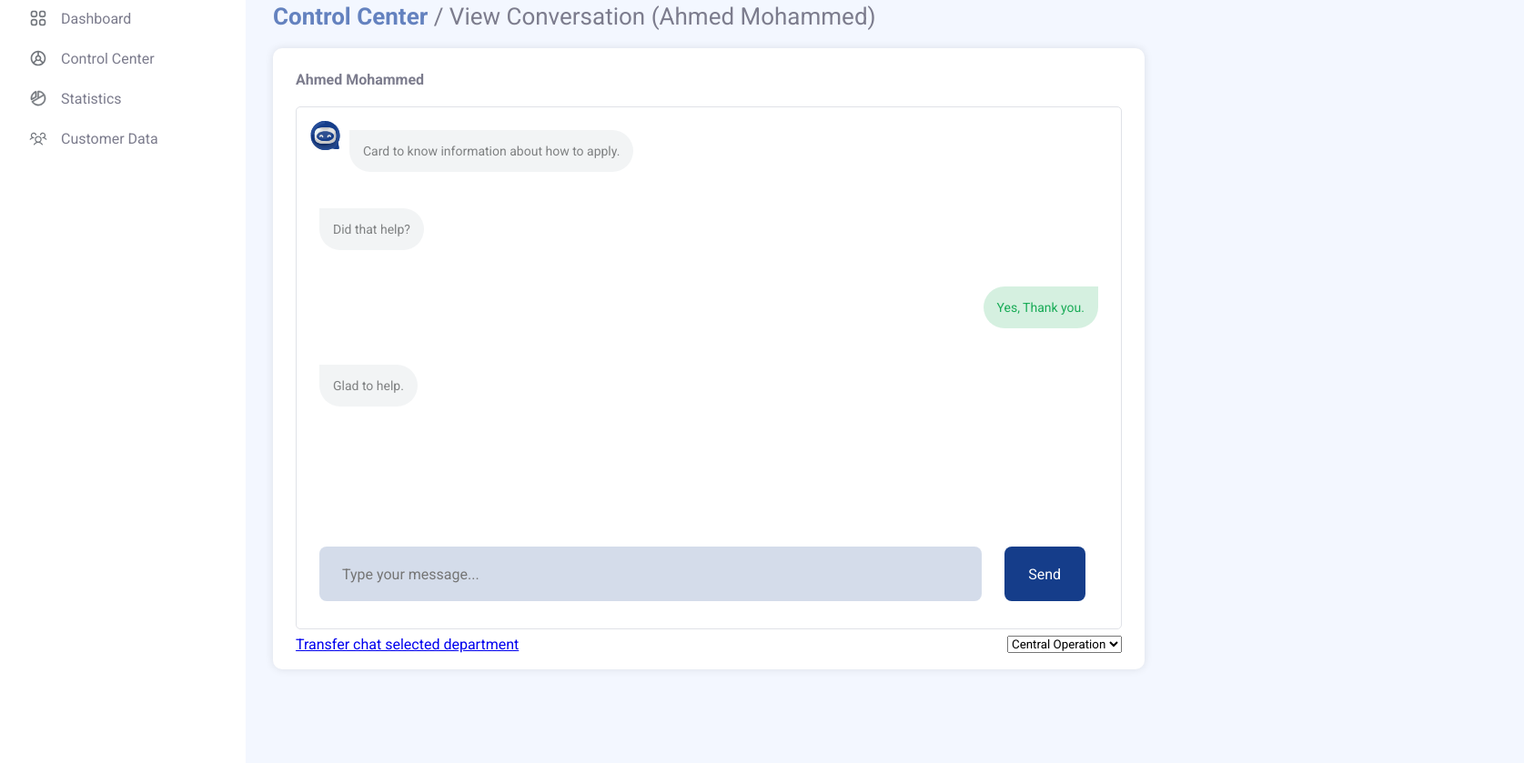
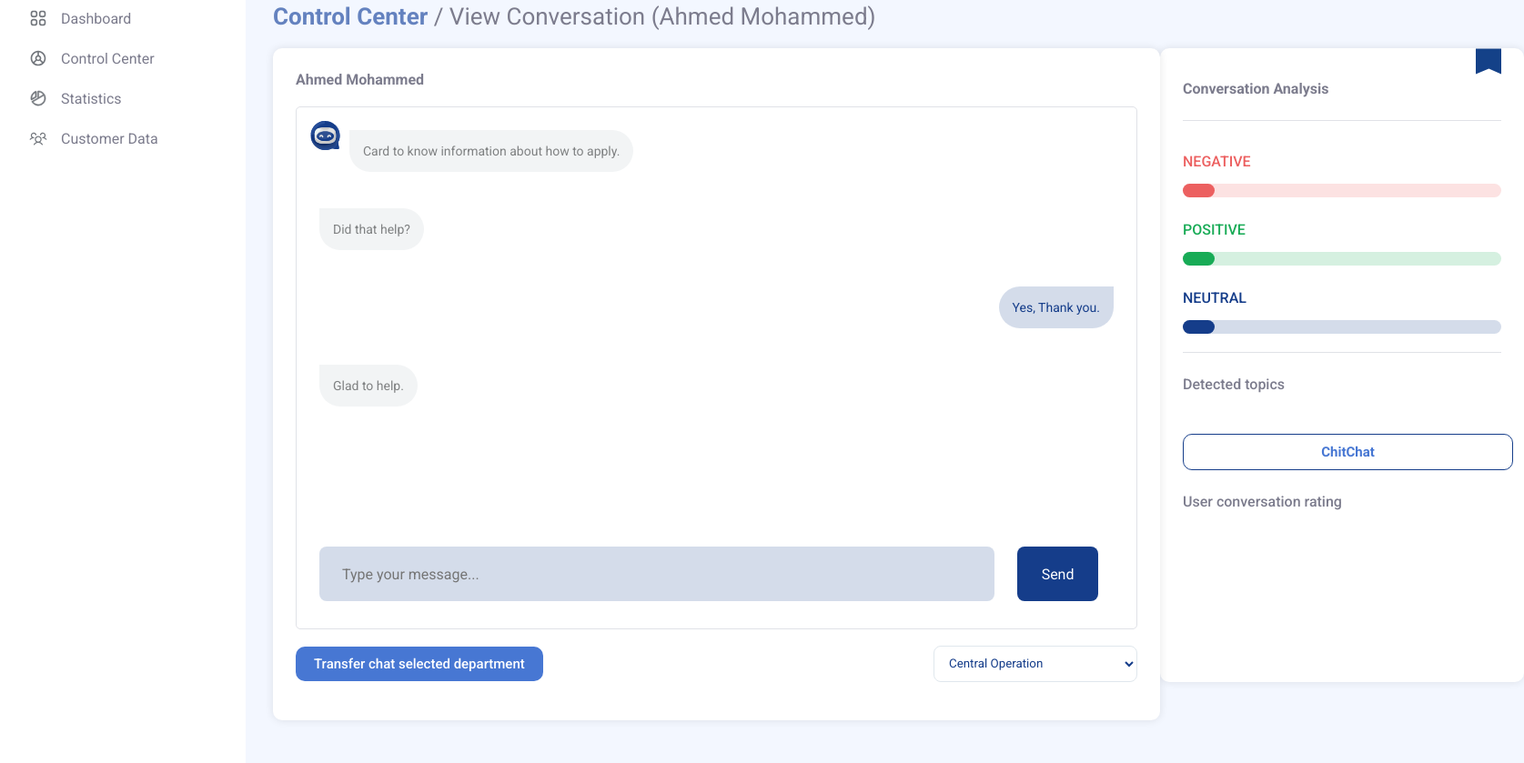
Before and after one commit to malhaniah/ejada-dashboard, a website built with Vite: page viewConversation.html in a window 1280 px wide. Shown: the part 127-966 px from the top of the page at 91% size, 1675 px wide, since content can reach past the window. Built offline with nearby package versions, Linux system fonts and the light colour scheme.

Commit message:
added 'view conversation' page + fixing layouts

```diff
--- a/styles/control-center.css
+++ b/styles/control-center.css
@@ -26,8 +26,9 @@
 
 .chat-boxes-container {
   width: 100%;
-  display: grid;
-  grid-template-columns: repeat(4, auto);
+  display: flex;
+  flex-wrap: wrap;
+  justify-content: space-around;
   gap: 25px;
 }
 
@@ -185,13 +186,13 @@
   width: 100%;
   position: relative;
   display: grid;
-  grid-template-columns: repeat(2, 1fr);
+  grid-template-columns: auto auto;
   grid-template-areas: "conversation conversation-analysis";
 }
 
 .conversation-container {
-  width: 958px;
-  max-height: 697px;
+  width: 975px;
+  height: fit-content;
   background-color: var(--main-color);
   border-radius: 10px;
   padding: 25px;
@@ -200,11 +201,11 @@
   grid-area: conversation;
 }
 
-.conversation-container .conversation-head {
+.conversation-head {
   margin-bottom: 20px;
 }
 
-.conversation-container .conversation-head .conversation-name {
+.conversation-head .conversation-name {
   color: var(--text-color);
   font-size: 16px;
   font-style: normal;
@@ -221,13 +222,12 @@
   border: 1px solid var(--borders-color);
 }
 
-.dialog {
+.conversation-box .dialog {
   width: 100%;
   height: 80%;
   overflow-y: scroll;
   display: flex;
   gap: 20px;
-
   flex-direction: column;
 }
 
@@ -267,8 +267,164 @@
 
 .conversation-options {
   width: 100%;
-  height: calc(100% - 600px);
+  height: 75px;
   display: flex;
   align-items: center;
   justify-content: space-between;
 }
+
+.conversation-options a {
+  display: inline-flex;
+  padding: 10px 20px;
+  align-items: flex-start;
+  gap: 10px;
+  background-color: var(--view-chat-button-color);
+  border-radius: 10px;
+  outline: none;
+  border: none;
+  color: var(--white-100, #fff);
+  font-size: 15px;
+  font-style: normal;
+  font-weight: 500;
+  text-decoration: none;
+  line-height: normal;
+}
+
+.conversation-options select {
+  display: flex;
+  width: 224.01px;
+  height: var(--40, 40px);
+  padding: 9px 12px;
+  align-items: center;
+  gap: var(--8, 8px);
+  flex-shrink: 0;
+  border-radius: var(--8, 8px);
+  border: 1px solid #e0e7ed;
+  background: var(--white-100, #fff);
+  color: var(--customer-dialog-blue-text-color);
+}
+
+/* conversation analysis */
+.conversation-analysis {
+  width: 400px;
+  padding: 10px 25px;
+  height: 697px;
+  background-color: var(--main-color);
+  box-shadow: 0 0 10px rgba(0, 0, 0, 0.1);
+  grid-area: conversation-analysis;
+  display: flex;
+  flex-direction: column;
+  border-radius: 10px;
+}
+
+.conversation-analysis .conversation-head {
+  padding: 25px 0;
+  display: flex;
+  justify-content: space-between;
+  border-bottom: 1px solid var(--borders-color);
+}
+
+.conversation-analysis .conversation-head .icon {
+  margin-top: -60px;
+  filter: var(--filter-marked-blue);
+}
+
+.analysis-feedback {
+  width: 100%;
+  display: flex;
+  flex: 2;
+  flex-direction: column;
+  gap: 25px;
+  border-bottom: 1px solid var(--borders-color);
+}
+
+.progress-analysis {
+  width: 100%;
+  height: 50px;
+}
+
+.progress-name {
+  padding: 15px 0;
+  text-transform: uppercase;
+  font-weight: 500;
+}
+
+.progress-name.red {
+  color: var(--customer-dialog-red-text-color);
+}
+
+.progress-name.green {
+  color: var(--customer-dialog-green-text-color);
+}
+
+.progress-name.blue {
+  color: var(--customer-dialog-blue-text-color);
+}
+
+.progress-container {
+  width: 100%;
+  height: 15px;
+  border-radius: 1rem;
+  position: relative;
+}
+
+.progress {
+  width: 10%;
+  border-radius: 1rem;
+  height: 100%;
+}
+
+.progress-container.red {
+  background-color: var(--customer-dialog-red-background-color);
+}
+
+.progress.red {
+  background-color: var(--customer-dialog-red-text-color);
+}
+
+.progress-container.green {
+  background-color: var(--customer-dialog-green-background-color);
+}
+
+.progress.green {
+  background-color: var(--customer-dialog-green-text-color);
+}
+
+.progress-container.blue {
+  background-color: var(--customer-dialog-blue-background-color);
+}
+
+.progress.blue {
+  background-color: var(--customer-dialog-blue-text-color);
+}
+
+.analysis-options {
+  flex: 3;
+}
+
+.analysis-options .conversation-head {
+  border: none;
+}
+
+.analysis-options .conversation-head .conversation-name {
+  font-weight: 500;
+}
+
+.detected-topics-btn {
+  width: 363px;
+  background: transparent;
+  padding: 10px 20px;
+  border: 1px solid var(--customer-dialog-blue-text-color);
+  border-radius: 10px;
+  color: #4777d3;
+  text-align: center;
+  font-size: 15px;
+  font-style: normal;
+  font-weight: 700;
+  cursor: pointer;
+  line-height: normal;
+}
+
+.detected-topics-btn:hover{
+  background-color: var(--customer-dialog-blue-background-color);
+}
--- a/viewConversation.html
+++ b/viewConversation.html
@@ -109,7 +109,7 @@
                 <div class="ejada">
                   <span class="text">Did that help?</span>
                 </div>
-                <div class="customer green">
+                <div class="customer blue">
                   <span class="text">Yes, Thank you.</span>
                 </div>
                 <div class="ejada"><span class="text">Glad to help.</span></div>
@@ -130,6 +130,46 @@
               </select>
             </div>
           </div>
+          <div class="conversation-analysis">
+            <div class="conversation-head">
+              <h5 class="conversation-name">Conversation Analysis</h5>
+              <img src="./icons/bookmark.svg" class="icon" />
+            </div>
+            <div class="analysis-feedback">
+              <div class="progress-analysis">
+                <h4 class="progress-name red">Negative</h4>
+                <div class="progress-container red">
+                  <div class="progress red"></div>
+                </div>
+              </div>
+              <div class="progress-analysis">
+                <h4 class="progress-name green">Positive</h4>
+                <div class="progress-container green">
+                  <div class="progress green"></div>
+                </div>
+              </div>
+              <div class="progress-analysis">
+                <h4 class="progress-name blue">Neutral</h4>
+                <div class="progress-container blue">
+                  <div class="progress blue"></div>
+                </div>
+              </div>
+            </div>
+            <div class="analysis-options">
+              <div class="detected-topics-container">
+                <div class="conversation-head">
+                  <h5 class="conversation-name">Detected topics</h5>
+                </div>
+                <button class="detected-topics-btn">ChitChat</button>
+              </div>
+              <div class="rating-container">
+                <div class="conversation-head">
+                  <h5 class="conversation-name">User conversation rating</h5>
+                </div>
+                <div class="rating"></div>
+              </div>
+            </div>
+          </div>
         </div>
       </main>
     </div>
```
